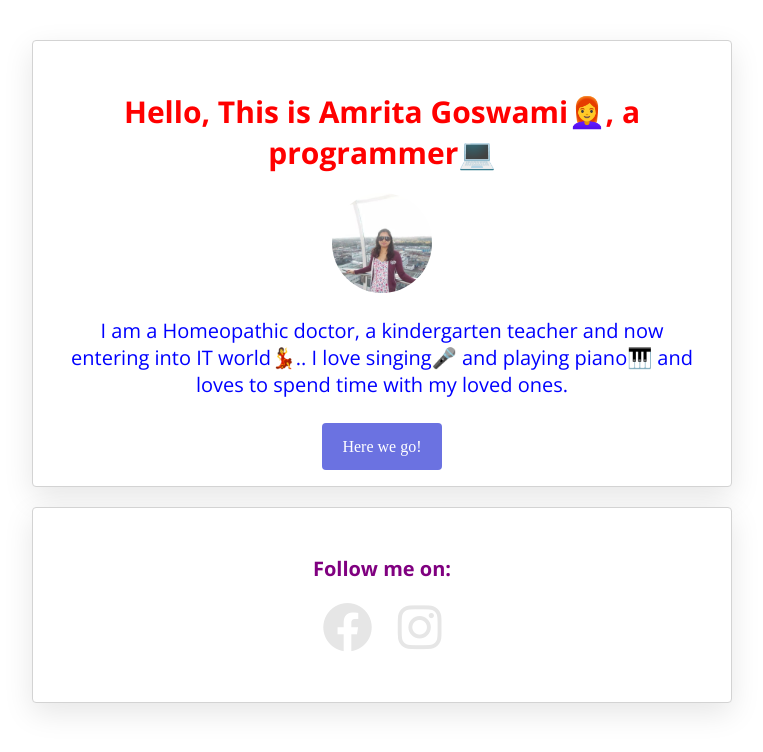
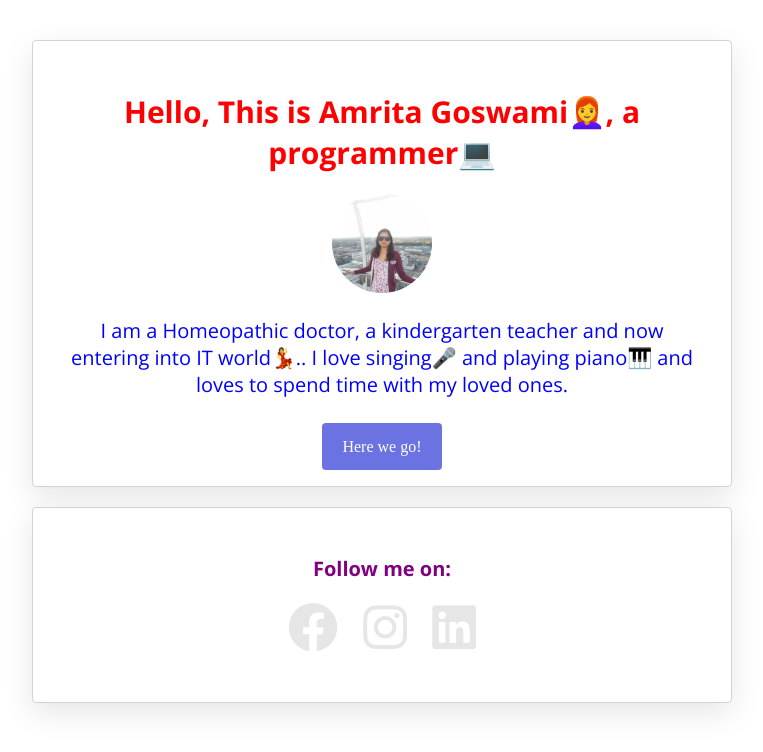
Before and after one commit to amritagoswami/amrita_pages, a plain HTML site: page index.html in a window 1280 px wide. Shown: the whole page, without its empty margins (258-1021 px from the left). Drawn offline with nearby package versions, Linux system fonts and the light colour scheme.

Commit message:
Update index.html

```diff
--- a/index.html
+++ b/index.html
@@ -32,6 +32,11 @@
               <i class="fa-brands fa-instagram"></i>
             </a>
           </li>
+          <li>
+            <a href="https://www.linkedin.com/in/amrita-goswami-09294375/" target="_blank">
+              <i class="fa-brands fa-linkedin"></i>
+            </a>
+          </li>
         </ul>
       </div>
     </div>
```
